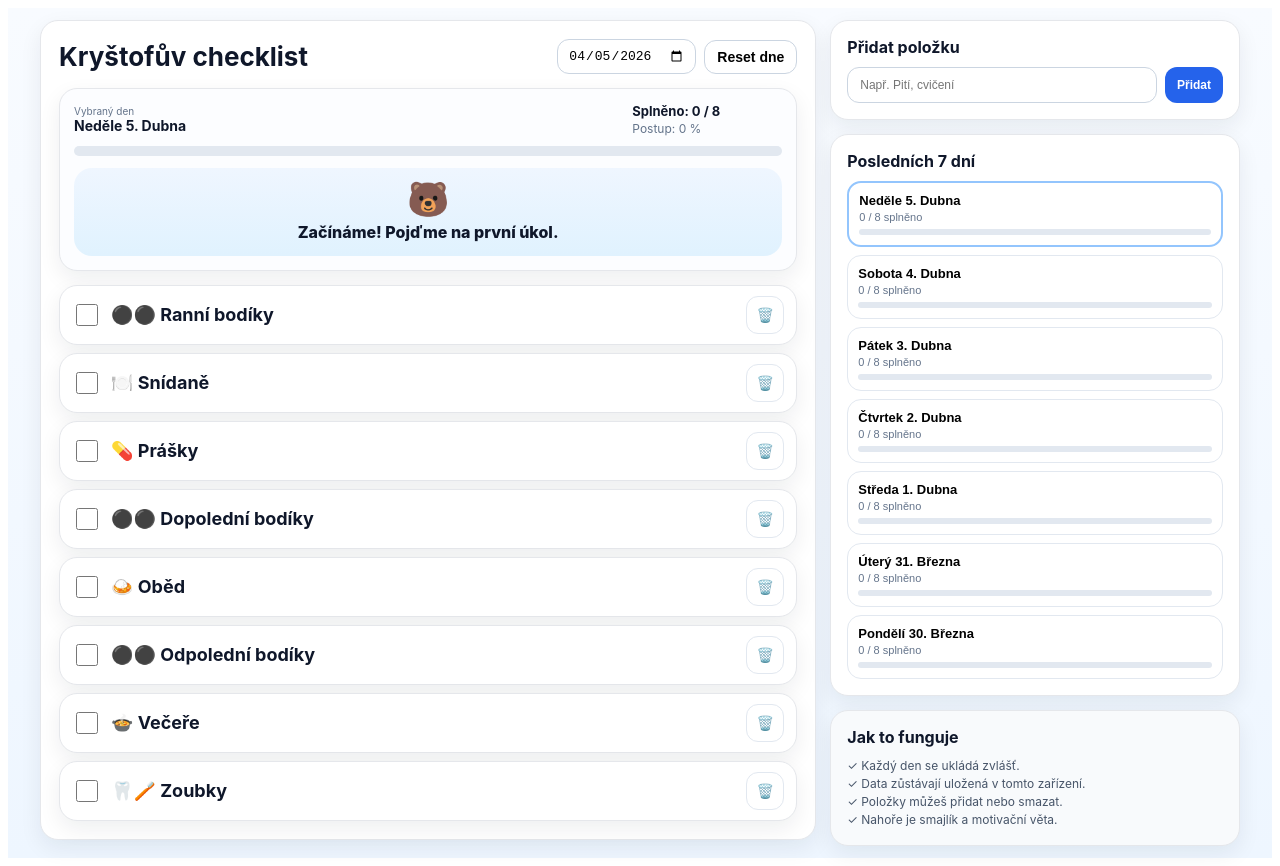
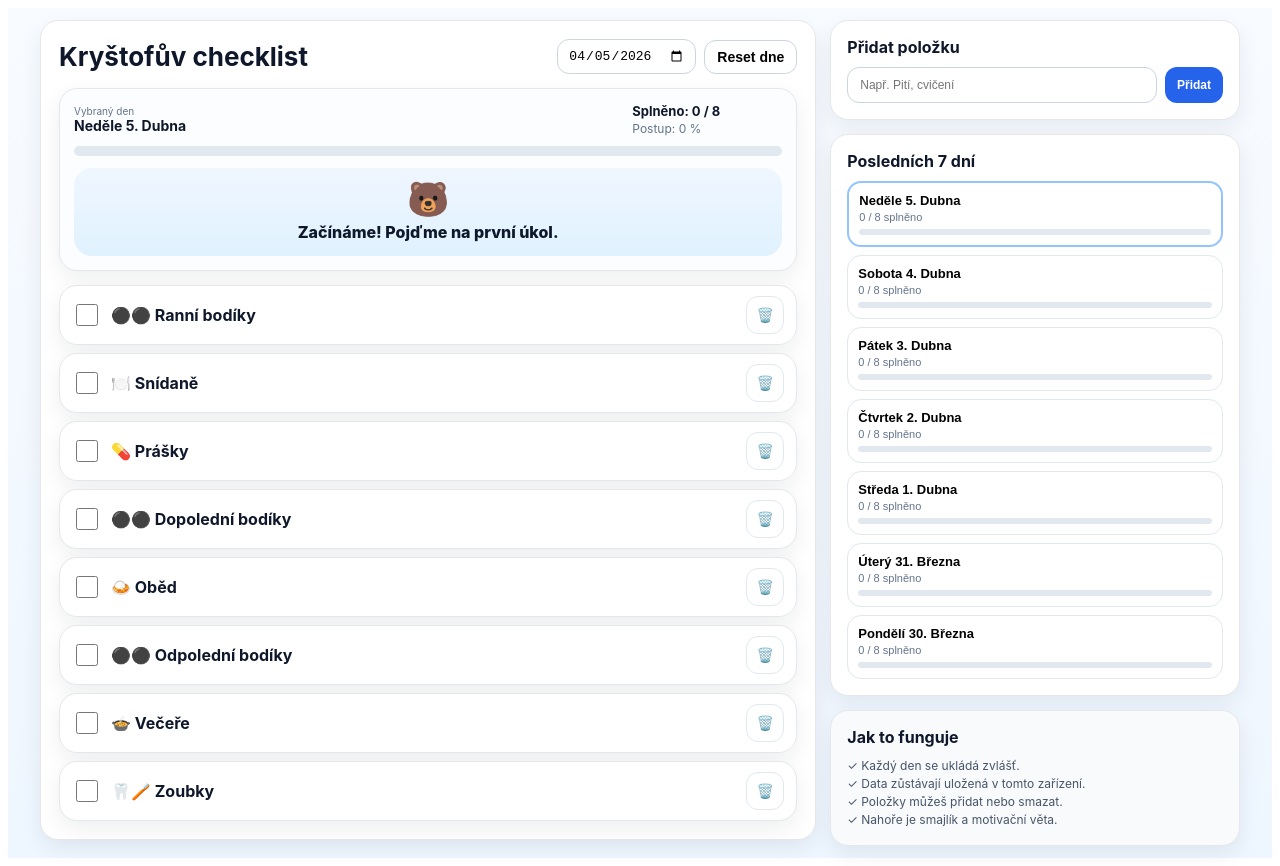
Before and after one commit to josefuchytil-afk/kikos, a Next.js app: page / in a window 1280 px wide. Built offline with nearby package versions, Linux system fonts and the light colour scheme.

Commit message:
Update page.js

```diff
--- a/app/page.js
+++ b/app/page.js
@@ -390,7 +390,7 @@ export default function Home() {
                       />
                       <span
                         style={{
-                          fontSize: 18,
+                          fontSize: 16,
                           fontWeight: 700,
                           color: isChecked ? "#94a3b8" : "#0f172a",
                           textDecoration: isChecked ? "line-through" : "none",
```
